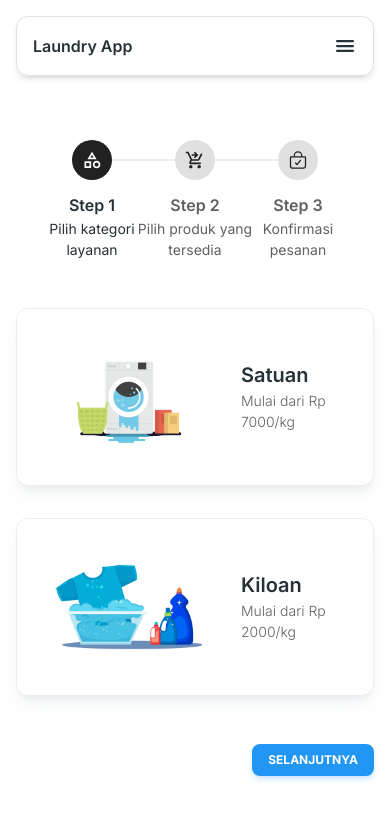
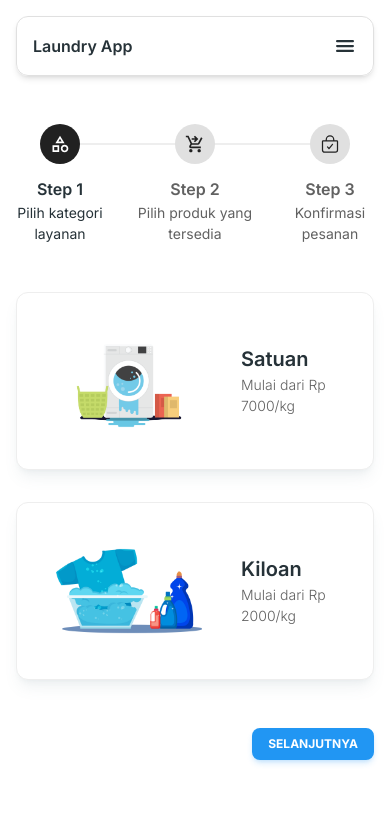
Before and after one commit to AlfianFR1/capstone-project-laundry, a React (Vite) app in the folder frontend/: page /pemesanan in a window 390 px wide. Shown: the top 820 px of the page. Built offline with nearby package versions, Linux system fonts and the light colour scheme; what react-auth-kit would draw is missing.

Commit message:
Add CategoryItem component and update OrderPage

```diff
--- /dev/null
+++ b/frontend/src/components/orders/CategoryItem.jsx
@@ -0,0 +1,36 @@
+import { Button, Typography } from '@material-tailwind/react';
+import { useStore } from '../../stores/useStore';
+
+export default function CategoryItem({ category, nextStep }) {
+    const { setSelectedCategory } = useStore();
+
+    const handleSelectCategory = (category) => {
+        setSelectedCategory(category);
+        nextStep();
+    };
+
+    return (
+        <Button
+            className='flex items-center px-8 transition-all border border-gray-200 shadow-lg cursor-pointer flexWrap rounded-xl group hover:shadow-sm active:border-indigo-200 active:shadow-sm'
+            color='white'
+            size='sm'
+            onClick={() => handleSelectCategory(category)}
+        >
+            <img
+                src={category.image}
+                alt={category.name}
+                className='h-40 w-44 group-hover:animate-bounce'
+            />
+
+            <div className='ml-8 text-left normal-case'>
+                <Typography color='blue-gray' variant='h5'>
+                    {category.name}
+                </Typography>
+
+                <Typography color='gray' variant='small'>
+                    Mulai dari Rp {category.price}/kg
+                </Typography>
+            </div>
+        </Button>
+    );
+}
--- a/frontend/src/pages/OrderPage.jsx
+++ b/frontend/src/pages/OrderPage.jsx
@@ -15,6 +15,7 @@ import { useEffect, useState } from 'react';
 import { MdOutlineCategory, MdShoppingCartCheckout } from 'react-icons/md';
 import { IoBagCheckOutline } from 'react-icons/io5';
 import ProductItem from '../components/orders/ProductItem';
+import CategoryItem from '../components/orders/CategoryItem';
 
 export default function OrderPage() {
     const { selectedCategory, setSelectedCategory } = useStore();
@@ -99,112 +100,75 @@ export default function OrderPage() {
         }
     }, [selectedCategory]);
 
-    const handleSelectCategory = (category) => {
-        setSelectedCategory(category);
-        handleNext();
-    };
+    const steps = [
+        {
+            id: 1,
+            icon: <MdOutlineCategory className='w-5 h-5' />,
+            title: 'Step 1',
+            description: 'Pilih kategori layanan',
+        },
+        {
+            id: 2,
+            icon: <MdShoppingCartCheckout className='w-5 h-5' />,
+            title: 'Step 2',
+            description: 'Pilih produk yang tersedia',
+        },
+        {
+            id: 3,
+            icon: <IoBagCheckOutline className='w-5 h-5' />,
+            title: 'Step 3',
+            description: 'Konfirmasi pesanan',
+        },
+    ];
 
     return (
         <MainLayout>
-            <div className='w-full py-4 mt-12 px-14'>
+            <div className='w-full px-6 py-4 mt-8 md:mt-12 md:px-14'>
                 <Stepper
                     activeStep={activeStep}
                     isLastStep={(value) => setIsLastStep(value)}
                     isFirstStep={(value) => setIsFirstStep(value)}
                     lineClassName='bg-gray-200'
                 >
+                    {steps.map((step, i) => (
                         <Step
-                        onClick={() => setActiveStep(0)}
+                            onClick={() => setActiveStep(i)}
                             className='cursor-pointer'
+                            key={step.id}
                         >
-                        <MdOutlineCategory className='w-5 h-5' />
+                            {step.icon}
                             <div className='absolute -bottom-[5rem] md:-bottom-[4rem] w-max text-center'>
                                 <Typography
                                     variant='h6'
-                                color={activeStep === 0 ? 'blue-gray' : 'gray'}
+                                    color={
+                                        activeStep === i ? 'blue-gray' : 'gray'
+                                    }
                                 >
-                                Step 1
+                                    {step.title}
                                 </Typography>
                                 <Typography
-                                color={activeStep === 0 ? 'blue-gray' : 'gray'}
+                                    color={
+                                        activeStep === i ? 'blue-gray' : 'gray'
+                                    }
                                     className='font-normal max-w-[8rem] md:max-w-full'
                                     variant='small'
                                 >
-                                Pilih kategori layanan
+                                    {step.description}
                                 </Typography>
                             </div>
                         </Step>
-                    <Step
-                        onClick={() => setActiveStep(1)}
-                        className='cursor-pointer'
-                    >
-                        <MdShoppingCartCheckout className='w-5 h-5' />
-                        <div className='absolute -bottom-[5rem] md:-bottom-[4rem] w-max text-center'>
-                            <Typography
-                                variant='h6'
-                                color={activeStep === 1 ? 'blue-gray' : 'gray'}
-                            >
-                                Step 2
-                            </Typography>
-                            <Typography
-                                color={activeStep === 1 ? 'blue-gray' : 'gray'}
-                                className='font-normal max-w-[8rem] md:max-w-full'
-                                variant='small'
-                            >
-                                Pilih produk yang tersedia
-                            </Typography>
-                        </div>
-                    </Step>
-                    <Step
-                        onClick={() => setActiveStep(2)}
-                        className='cursor-pointer'
-                    >
-                        <IoBagCheckOutline className='w-5 h-5' />
-                        <div className='absolute -bottom-[5rem] md:-bottom-[4rem] w-max text-center'>
-                            <Typography
-                                variant='h6'
-                                color={activeStep === 2 ? 'blue-gray' : 'gray'}
-                            >
-                                Step 3
-                            </Typography>
-                            <Typography
-                                color={activeStep === 2 ? 'blue-gray' : 'gray'}
-                                className='font-normal max-w-[8rem] md:max-w-full'
-                                variant='small'
-                            >
-                                Konfirmasi pesanan
-                            </Typography>
-                        </div>
-                    </Step>
+                    ))}
                 </Stepper>
             </div>
 
             {activeStep === 0 && (
                 <main className='grid grid-cols-1 gap-8 mt-28 lg:grid-cols-2'>
                     {categories.map((category) => (
-                        <Button
+                        <CategoryItem
                             key={category.id}
-                            className='flex items-center px-8 transition-all border border-gray-200 shadow-lg cursor-pointer flexWrap rounded-xl group hover:shadow-sm active:border-indigo-200 active:shadow-sm'
-                            color='white'
-                            size='sm'
-                            onClick={() => handleSelectCategory(category)}
-                        >
-                            <img
-                                src={category.image}
-                                alt={category.name}
-                                className='h-40 w-44 group-hover:animate-bounce'
+                            category={category}
+                            nextStep={handleNext}
                         />
-
-                            <div className='ml-8 text-left normal-case'>
-                                <Typography color='blue-gray' variant='h5'>
-                                    {category.name}
-                                </Typography>
-
-                                <Typography color='gray' variant='small'>
-                                    Mulai dari Rp {category.price}/kg
-                                </Typography>
-                            </div>
-                        </Button>
                     ))}
                 </main>
             )}
```
Lines whose indentation alone changed are shown as unchanged.
